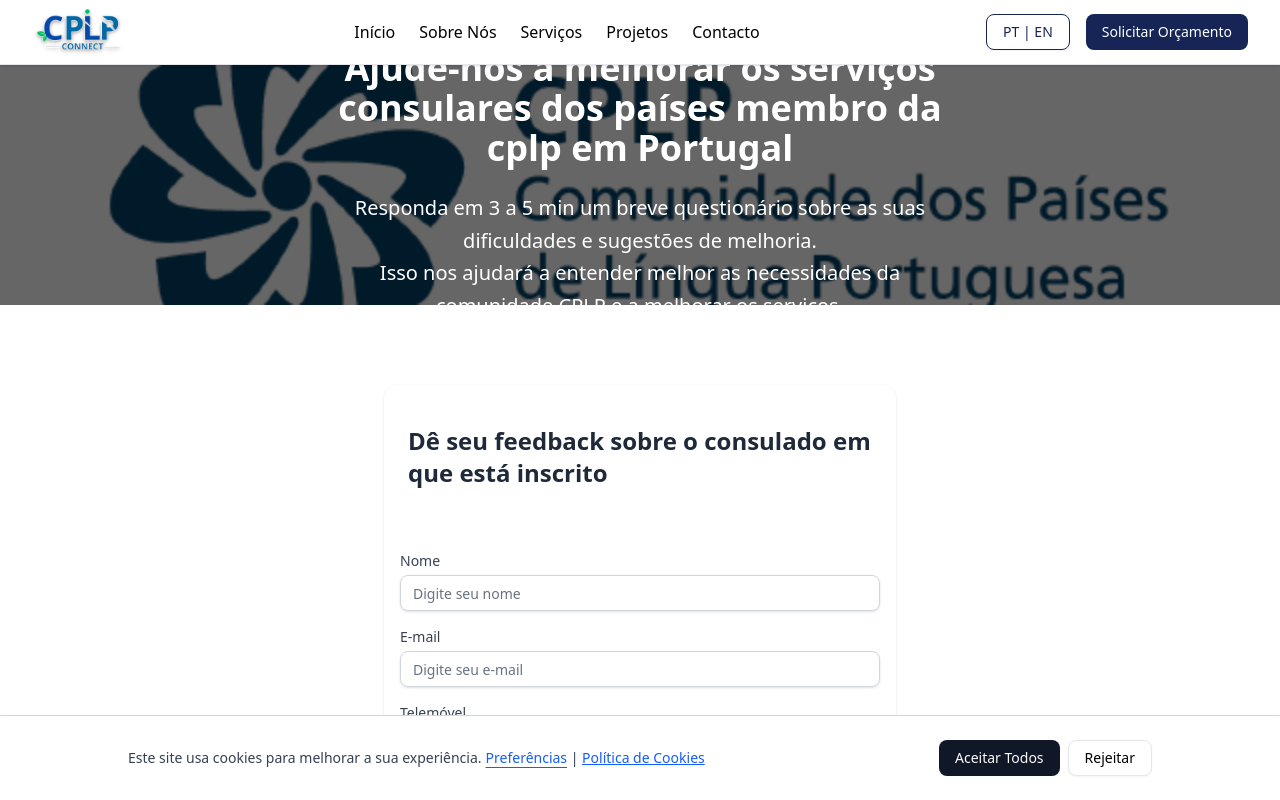
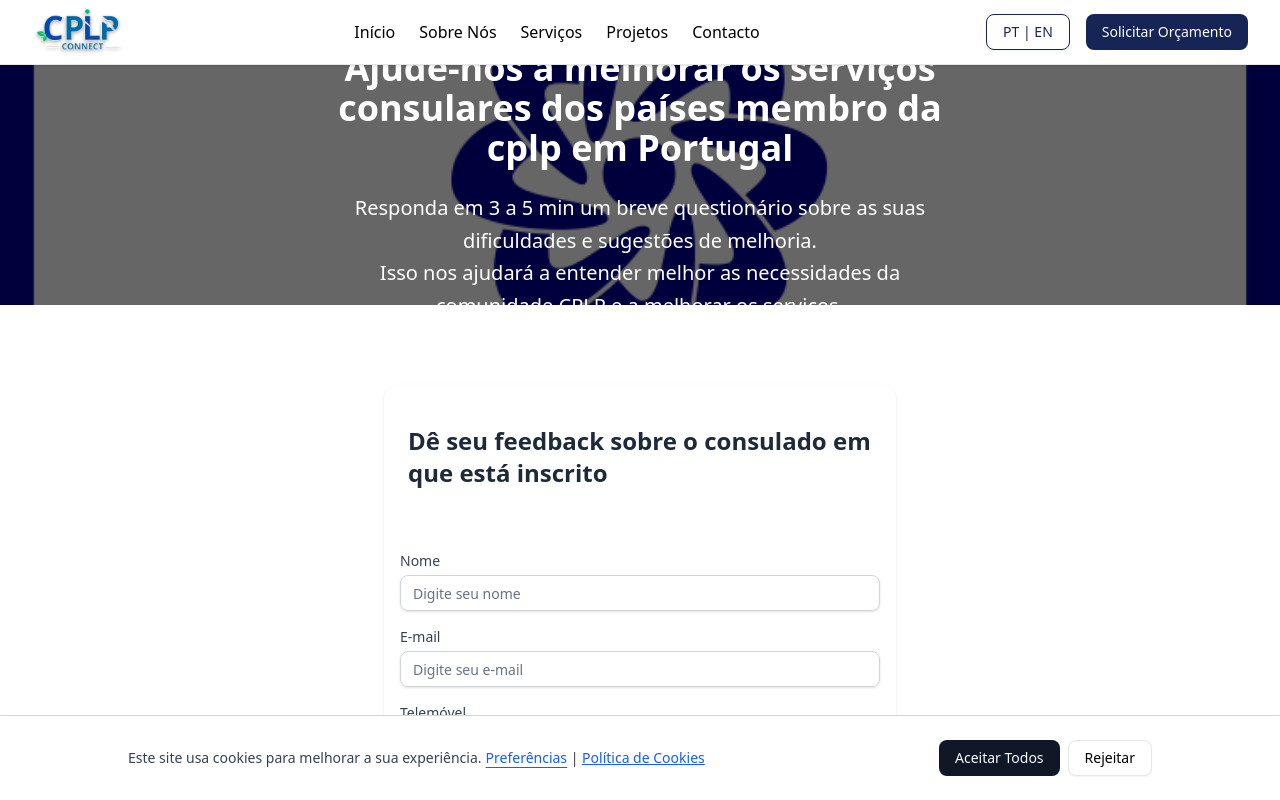
Before and after one commit to devsembo/cplpcwebsite, a Next.js app: page /eform in a window 1280 px wide. Shown: the top 800 px of the page. Built offline with nearby package versions, Linux system fonts and the light colour scheme.

Commit message:
fix: update

```diff
--- a/src/app/eform/page.tsx
+++ b/src/app/eform/page.tsx
@@ -102,9 +102,9 @@
                 <meta property="og:url" content="https://cplpconnect.pt/eform" />
             </Head>
             <section
-                className="relative bg-cover bg-center bg-no-repeat h-80 sm:h-[30vh] "
+                className="relative bg-cover  bg-center bg-no-repeat h-80 sm:h-[30vh] "
                 style={{
-                    backgroundImage: "url('/cplp-comunity.png')",
+                    backgroundImage: "url('/CPLP_Logo.svg.png')",
                 }}
             >
                 {/* Overlay escuro */}
--- a/src/app/page.tsx
+++ b/src/app/page.tsx
@@ -4,7 +4,7 @@
 import { Card, CardContent } from '@/components/ui/card';
 import Link from 'next/link';
 import Image from 'next/image';
-import TrustedPartnersSection from '@/components/Partners';
+//import TrustedPartnersSection from '@/components/Partners';
 
 export default function Home() {
   return (
@@ -35,8 +35,9 @@
         </div>
       </section>
 
-      {/* Trusted By Section */}
+      {/* Trusted By Section
       <TrustedPartnersSection />
+      */}
 
       {/* Services Section */}
       <section className="py-20">
--- a/src/app/projetos/page.tsx
+++ b/src/app/projetos/page.tsx
@@ -3,7 +3,7 @@
 import { Card, CardContent } from "@/components/ui/card";
 import Link from "next/link";
 import Image from "next/image";
-import { ArrowRight } from "lucide-react";
+//import { ArrowRight } from "lucide-react";
 import { Badge } from "@/components/ui/badge";
 
 
@@ -86,7 +86,7 @@
                             </CardContent>
                         </Card>
 
-                        {/* Project 2 */}
+                        {/* Project 2
                         <Card className="overflow-hidden border-none shadow-lg hover:shadow-xl transition-all max-w-sm">
                             <div className="h-56 overflow-hidden">
                                 <Image
@@ -113,7 +113,7 @@
                                 </Link>
                             </CardContent>
                         </Card>
-
+*/}
                         {/* Project 3
                         <Card className="overflow-hidden border-none shadow-lg hover:shadow-xl transition-all max-w-sm">
                             <div className="h-56 overflow-hidden">
```
Also changed, not shown: public/CPLP_Logo.svg.png (added), public/cplp-comunity.png (deleted).
